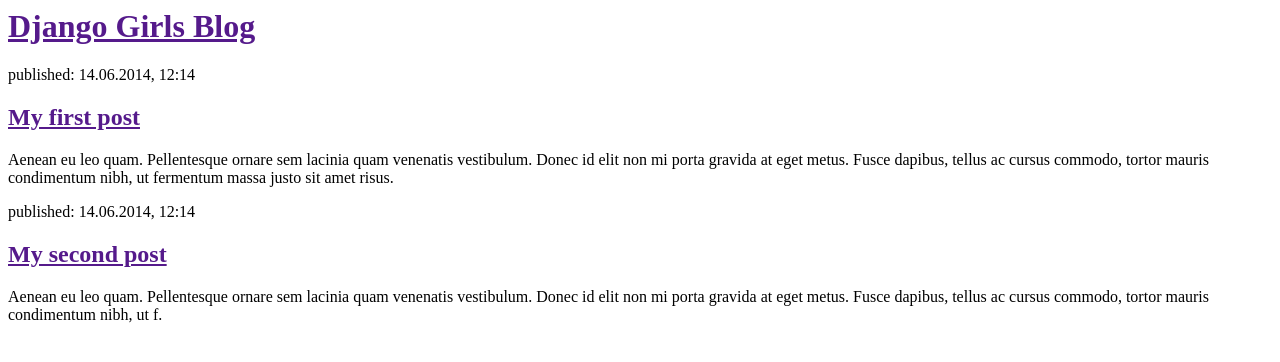
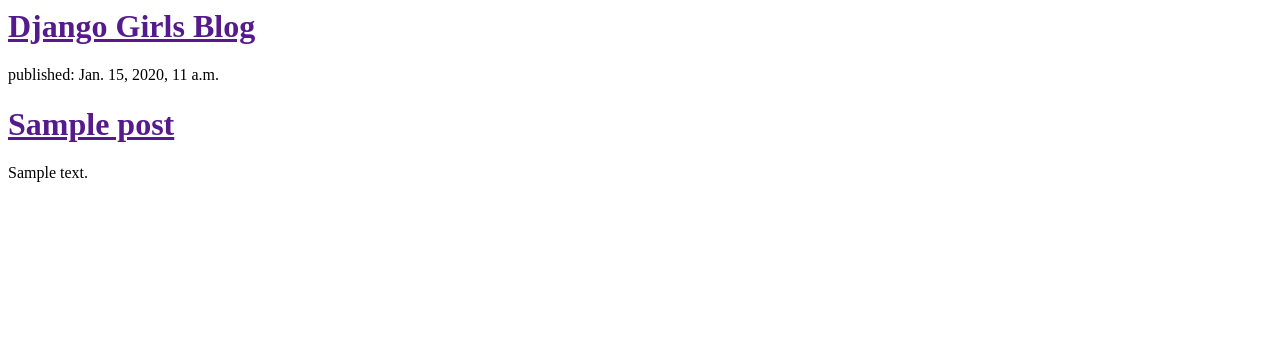
Before and after one commit to poludeukes/django-blog, a Django app: template blog/templates/blog/post_list.html in a window 1280 px wide. Shown: the top 362 px of the page. Run offline with Django 3.2, Linux system fonts and the light colour scheme; the template is opened without the code that fills it: values that come from a table or form of the project are taken from there, others are empty; tables that the repository leaves empty hold one stand-in row (values such as "Sample post").

Commit message:
Modified to display posts from database.

```diff
--- a/blog/templates/blog/post_list.html
+++ b/blog/templates/blog/post_list.html
@@ -6,14 +6,14 @@
         <div>
             <h1><a href="">Django Girls Blog</a></h1>
         </div>
-
+        {% for post in posts %}
         <div>
-            <p>published: 14.06.2014, 12:14</p>
-            <h2><a href="">My first post</a></h2>
-            <p>Aenean eu leo quam. Pellentesque ornare sem lacinia quam venenatis vestibulum. Donec id elit non mi porta gravida at eget metus. Fusce dapibus, tellus ac cursus commodo, tortor mauris condimentum nibh, ut fermentum massa justo sit amet risus.</p>
+            <p>published: {{ post.published_date }}</p>
+            <h1>
+                <a href="">{{ post.title }}</a>
+            </h1>
+            <p>{{ post.text|linebreaks }}</p>
         </div>
-
-        <div>
-            <p>published: 14.06.2014, 12:14</p>
-            <h2><a href="">My second post</a></h2>
-            <p>Aenean eu leo quam. Pellentesque ornare sem lacinia quam venenatis vestibulum. Donec id elit non mi porta gravida at eget metus. Fusce dapibus, tellus ac cursus commodo, tortor mauris condimentum nibh, ut f.</p>
+       {% endfor %}
+    </body>
+</html>
--- a/blog/views.py
+++ b/blog/views.py
@@ -1,5 +1,8 @@
 from django.shortcuts import render
+from django.utils import timezone
+from .models import Post
 
 # Create your views here.
 def post_list(request):
-    return render(request, 'blog/post_list.html', {})
+    posts = Post.objects.filter(published_date__lte=timezone.now()).order_by('published_date')
+    return render(request, 'blog/post_list.html', {'posts':posts})
```
